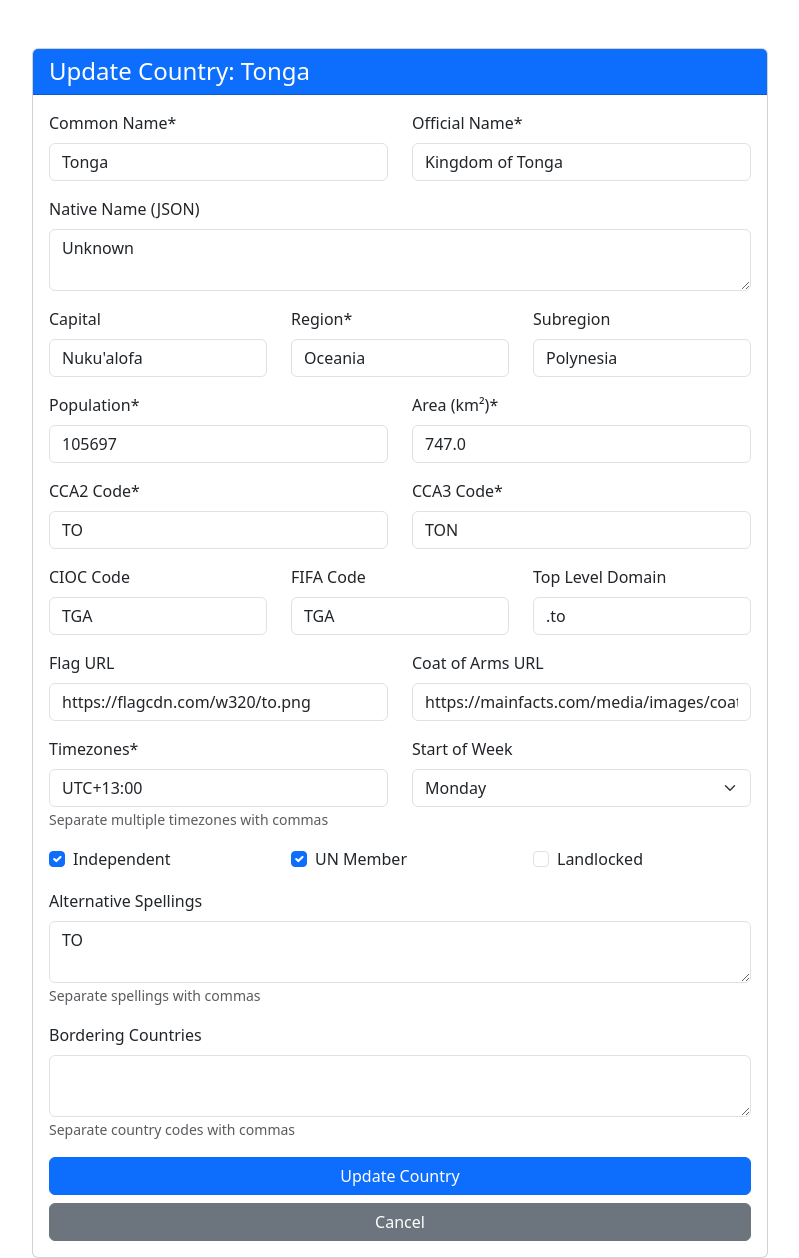
After one commit to Hasibul006/EarthPedia, a Django app: a page that uses EarthPedia/template/Update_country.html in a window 1280 px wide. The commit adds this page. Shown: the whole page, without its empty margins (240-1039 px from the left). Run offline with Django 5.2, Linux system fonts and the light colour scheme; data comes from the database, SQL or seed files in the repository; both versions use the stored data as it was after the commit.

Commit message:
update the information

```diff
--- a/EarthPedia/countries/models.py
+++ b/EarthPedia/countries/models.py
@@ -23,6 +23,3 @@ class Country(models.Model):
     tld = models.CharField(max_length=100, blank=True, null=True)
     alt_spellings = models.TextField(blank=True, null=True)
     borders = models.TextField(blank=True, null=True)
-
-    def __str__(self):
-        return self.name_common
--- a/EarthPedia/countries/url.py
+++ b/EarthPedia/countries/url.py
@@ -6,4 +6,5 @@ urlpatterns = [
     path('country_details/<str:name>', views.country_details, name='country_details'),
     path('Add_country', views.Add_country, name='Add_country'),
     path('Delete_country/<str:name>', views.Delete_country, name='Delete_country'),
+    path('Update_country/<str:name>', views.Update_country, name='Update_country'),
 ]
--- a/EarthPedia/countries/views.py
+++ b/EarthPedia/countries/views.py
@@ -15,6 +15,36 @@ def Delete_country(request, name):
         country = Country.objects.get(name_common=name)
         country.delete()
         return redirect('/')
+
+def Update_country(request, name):
+        country = Country.objects.get(name_common=name)
+
+        if request.method == 'POST':
+            country.name_common=request.POST.get('name_common')
+            country.name_official=request.POST.get('name_official')
+            country.native_name=request.POST.get('native_name', '')
+            country.capital=request.POST.get('capital', None)
+            country.region=request.POST.get('region')
+            country.subregion=request.POST.get('subregion', None)
+            country.population = int(request.POST.get('population'))
+            country.area=float(request.POST.get('area'))
+            country.flag_url=request.POST.get('flag_url', None)
+            country.coat_of_arms_url=request.POST.get('coat_of_arms_url', None)
+            country.cca2=request.POST.get('cca2')
+            country.cca3=request.POST.get('cca3')
+            country.cioc=request.POST.get('cioc', None)
+            country.fifa=request.POST.get('fifa', None)
+            country.timezones=request.POST.get('timezones')
+            country.independent=request.POST.get('independent') == 'on'
+            country.un_member=request.POST.get('un_member') == 'on'
+            country.start_of_week=request.POST.get('start_of_week', None)
+            country.landlocked=request.POST.get('landlocked') == 'on'
+            country.tld=request.POST.get('tld', None)
+            country.alt_spellings=request.POST.get('alt_spellings', None)
+            country.borders=request.POST.get('borders', None)
+            country.save()
+            return redirect('/')
+        return render(request, 'Update_country.html', {'country': country})
 
 def Add_country(request):
     if request.method == 'POST':
--- /dev/null
+++ b/EarthPedia/template/Update_country.html
@@ -0,0 +1,165 @@
+<!DOCTYPE html>
+<html lang="en">
+<head>
+    <meta charset="UTF-8">
+    <meta name="viewport" content="width=device-width, initial-scale=1.0">
+    <title>Update Country</title>
+    <!-- Bootstrap CSS -->
+    <link href="https://cdn.jsdelivr.net/npm/bootstrap@5.3.0/dist/css/bootstrap.min.css" rel="stylesheet">
+</head>
+<body>
+    <div class="container mt-5">
+        <div class="row justify-content-center">
+            <div class="col-md-8">
+                <div class="card">
+                    <div class="card-header bg-primary text-white">
+                        <h4 class="mb-0">Update Country: {{ country.name_common }}</h4>
+                    </div>
+                    <div class="card-body">
+                        <form method="post">
+                            {% csrf_token %}
+
+                            <div class="row mb-3">
+                                <div class="col-md-6">
+                                    <label for="name_common" class="form-label">Common Name*</label>
+                                    <input type="text" class="form-control" id="name_common" name="name_common" value="{{ country.name_common }}" readonly>
+                                </div>
+                                <div class="col-md-6">
+                                    <label for="name_official" class="form-label">Official Name*</label>
+                                    <input type="text" class="form-control" id="name_official" name="name_official" value="{{ country.name_official }}" required>
+                                </div>
+                            </div>
+
+                            <div class="mb-3">
+                                <label for="native_name" class="form-label">Native Name (JSON)</label>
+                                <textarea class="form-control" id="native_name" name="native_name" rows="2">{{ country.native_name }}</textarea>
+                            </div>
+
+                            <div class="row mb-3">
+                                <div class="col-md-4">
+                                    <label for="capital" class="form-label">Capital</label>
+                                    <input type="text" class="form-control" id="capital" name="capital" value="{{ country.capital }}">
+                                </div>
+                                <div class="col-md-4">
+                                    <label for="region" class="form-label">Region*</label>
+                                    <input type="text" class="form-control" id="region" name="region" value="{{ country.region }}" required>
+                                </div>
+                                <div class="col-md-4">
+                                    <label for="subregion" class="form-label">Subregion</label>
+                                    <input type="text" class="form-control" id="subregion" name="subregion" value="{{ country.subregion }}">
+                                </div>
+                            </div>
+
+                            <div class="row mb-3">
+                                <div class="col-md-6">
+                                    <label for="population" class="form-label">Population*</label>
+                                    <input type="number" class="form-control" id="population" name="population" value="{{ country.population }}" required>
+                                </div>
+                                <div class="col-md-6">
+                                    <label for="area" class="form-label">Area (km²)*</label>
+                                    <input type="number" step="0.01" class="form-control" id="area" name="area" value="{{ country.area }}" required>
+                                </div>
+                            </div>
+
+                            <div class="row mb-3">
+                                <div class="col-md-6">
+                                    <label for="cca2" class="form-label">CCA2 Code*</label>
+                                    <input type="text" class="form-control" id="cca2" name="cca2" value="{{ country.cca2 }}" maxlength="3" required>
+                                </div>
+                                <div class="col-md-6">
+                                    <label for="cca3" class="form-label">CCA3 Code*</label>
+                                    <input type="text" class="form-control" id="cca3" name="cca3" value="{{ country.cca3 }}" maxlength="3" required>
+                                </div>
+                            </div>
+
+                            <div class="row mb-3">
+                                <div class="col-md-4">
+                                    <label for="cioc" class="form-label">CIOC Code</label>
+                                    <input type="text" class="form-control" id="cioc" name="cioc" value="{{ country.cioc }}" maxlength="3">
+                                </div>
+                                <div class="col-md-4">
+                                    <label for="fifa" class="form-label">FIFA Code</label>
+                                    <input type="text" class="form-control" id="fifa" name="fifa" value="{{ country.fifa }}" maxlength="3">
+                                </div>
+                                <div class="col-md-4">
+                                    <label for="tld" class="form-label">Top Level Domain</label>
+                                    <input type="text" class="form-control" id="tld" name="tld" value="{{ country.tld }}">
+                                </div>
+                            </div>
+
+                            <div class="row mb-3">
+                                <div class="col-md-6">
+                                    <label for="flag_url" class="form-label">Flag URL</label>
+                                    <input type="url" class="form-control" id="flag_url" name="flag_url" value="{{ country.flag_url }}">
+                                </div>
+                                <div class="col-md-6">
+                                    <label for="coat_of_arms_url" class="form-label">Coat of Arms URL</label>
+                                    <input type="url" class="form-control" id="coat_of_arms_url" name="coat_of_arms_url" value="{{ country.coat_of_arms_url }}">
+                                </div>
+                            </div>
+
+                            <div class="row mb-3">
+                                <div class="col-md-6">
+                                    <label for="timezones" class="form-label">Timezones*</label>
+                                    <input type="text" class="form-control" id="timezones" name="timezones" value="{{ country.timezones }}" required>
+                                    <small class="text-muted">Separate multiple timezones with commas</small>
+                                </div>
+                                <div class="col-md-6">
+                                    <label for="start_of_week" class="form-label">Start of Week</label>
+                                    <select class="form-select" id="start_of_week" name="start_of_week">
+                                        <option value="">-- Select --</option>
+                                        <option value="monday" {% if country.start_of_week == "monday" %}selected{% endif %}>Monday</option>
+                                        <option value="sunday" {% if country.start_of_week == "sunday" %}selected{% endif %}>Sunday</option>
+                                        <option value="saturday" {% if country.start_of_week == "saturday" %}selected{% endif %}>Saturday</option>
+                                    </select>
+                                </div>
+                            </div>
+
+                            <div class="row mb-3">
+                                <div class="col-md-4">
+                                    <div class="form-check">
+                                        <input class="form-check-input" type="checkbox" id="independent" name="independent" {% if country.independent %}checked{% endif %}>
+                                        <label class="form-check-label" for="independent">Independent</label>
+                                    </div>
+                                </div>
+                                <div class="col-md-4">
+                                    <div class="form-check">
+                                        <input class="form-check-input" type="checkbox" id="un_member" name="un_member" {% if country.un_member %}checked{% endif %}>
+                                        <label class="form-check-label" for="un_member">UN Member</label>
+                                    </div>
+                                </div>
+                                <div class="col-md-4">
+                                    <div class="form-check">
+                                        <input class="form-check-input" type="checkbox" id="landlocked" name="landlocked" {% if country.landlocked %}checked{% endif %}>
+                                        <label class="form-check-label" for="landlocked">Landlocked</label>
+                                    </div>
+                                </div>
+                            </div>
+
+                            <div class="mb-3">
+                                <label for="alt_spellings" class="form-label">Alternative Spellings</label>
+                                <textarea class="form-control" id="alt_spellings" name="alt_spellings" rows="2">{{ country.alt_spellings }}</textarea>
+                                <small class="text-muted">Separate spellings with commas</small>
+                            </div>
+
+                            <div class="mb-3">
+                                <label for="borders" class="form-label">Bordering Countries</label>
+                                <textarea class="form-control" id="borders" name="borders" rows="2">{{ country.borders }}</textarea>
+                                <small class="text-muted">Separate country codes with commas</small>
+                            </div>
+
+                            <div class="d-grid gap-2">
+                                <button type="submit" class="btn btn-primary">Update Country</button>
+                                <a href="/" class="btn btn-secondary">Cancel</a>
+                            </div>
+                        </form>
+                    </div>
+                </div>
+            </div>
+        </div>
+    </div>
+
+    <!-- Bootstrap JS Bundle with Popper -->
+    <script src="https://cdn.jsdelivr.net/npm/bootstrap@5.3.0/dist/js/bootstrap.bundle.min.js"></script>
+</body>
+</html>
--- a/EarthPedia/template/country_details.html
+++ b/EarthPedia/template/country_details.html
@@ -92,6 +92,9 @@
                 <div class="text-center me-3">
                     <a href="{% url 'index' %}" class="btn btn-secondary btn-back">Back to List</a>
                 </div>
+                <div class="text-center me-3">
+                    <a href="/Update_country/{{ country.name_common }}" class="btn btn-secondary btn-back">Update Info</a>
+                </div>
                 <div class="text-center">
                     <a href="/Delete_country/{{ country.name_common }}" class="btn btn-danger btn-back">Delete this Country</a>
                 </div>
--- a/EarthPedia/template/index.html
+++ b/EarthPedia/template/index.html
@@ -52,6 +52,7 @@
                         <td>
                             <div class="d-flex">
                                 <a href="/country_details/{{ country.name_common }}" class="btn btn-info btn-sm me-2">Details</a>
+                                <a href="/Update_country/{{ country.name_common }}" class="btn btn-warning btn-sm me-2">Update</a>
                                 <a href="/Delete_country/{{ country.name_common }}" class="btn btn-danger btn-sm">Delete</a>
                             </div>
                         </td>
```
Also changed, not shown: EarthPedia/db.sqlite3.
